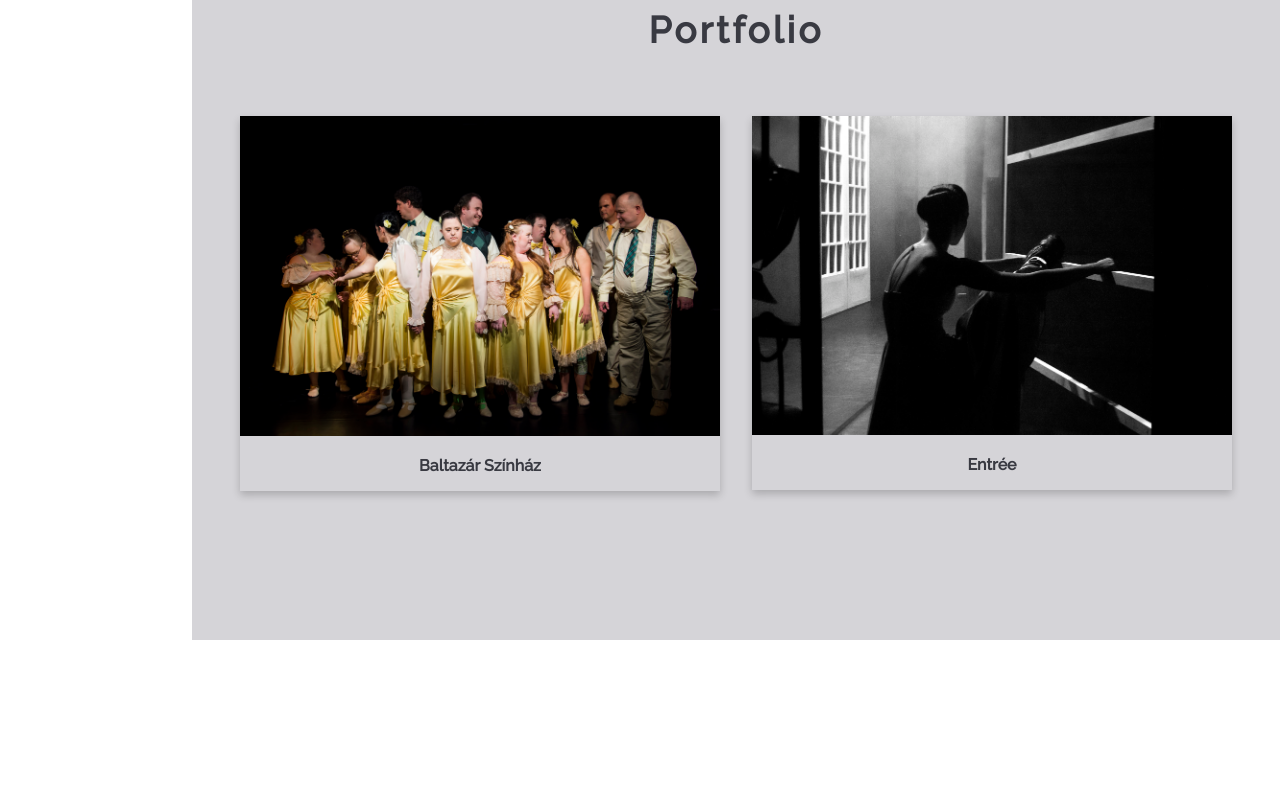
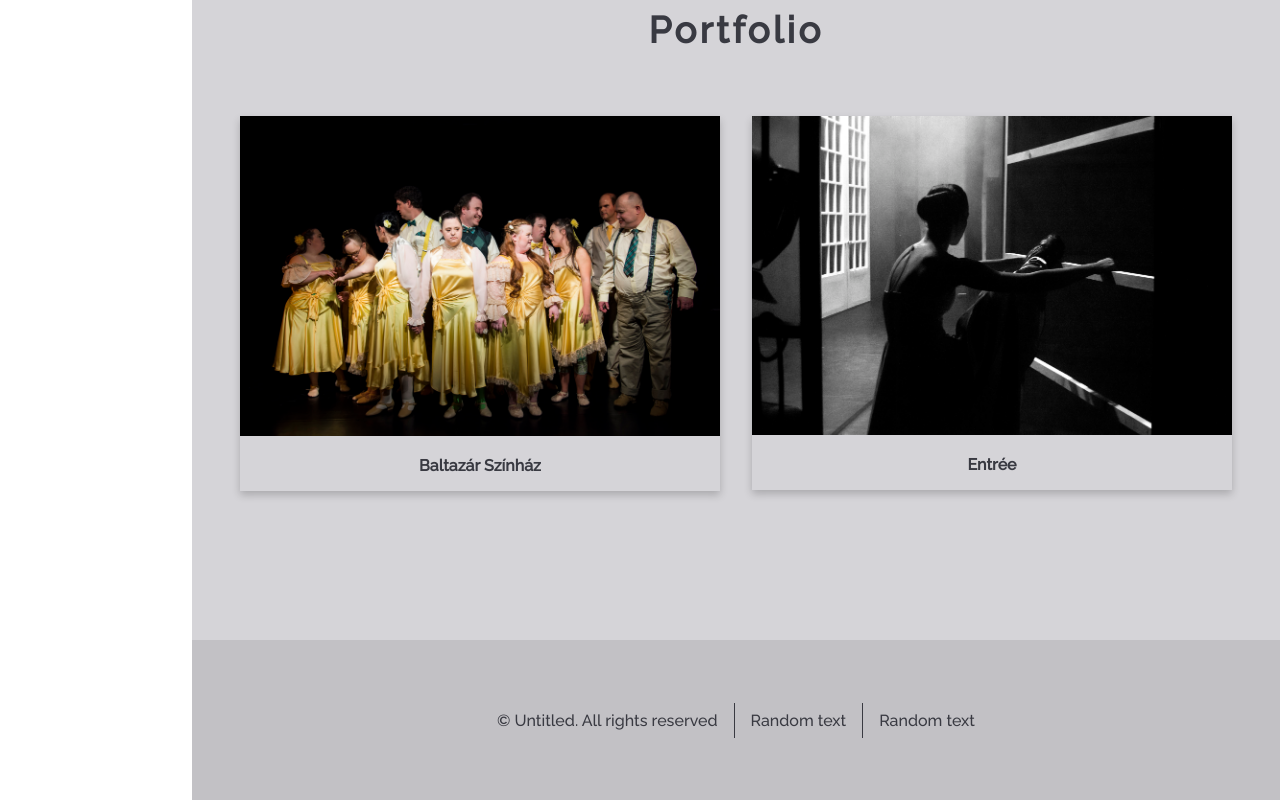
Before and after one commit to gaKoltai/photoPortfolio, a React (Create React App) app: page / in a window 1280 px wide. Shown: the part 844-1644 px from the top of the page. Before the commit the page ends 1484 px from the top, so only its background shows below. Built offline with nearby package versions, Linux system fonts and the light colour scheme.

Commit message:
Added site footer with placeholder text

```diff
--- a/src/App.tsx
+++ b/src/App.tsx
@@ -6,6 +6,7 @@ import ProjectPage from "./components/portfolio/ProjectPage";
 import SlideNumberContextProvider from "./components/context-providers/SlideNumberContextProvider";
 import ViewerStatusProvider from "./components/context-providers/ViewerStatusProvider";
 import NavigationContextProvider from "./components/context-providers/NavigationContextProvider";
+import Footer from "./components/footer/Footer";
 
 function App() {
     return (
@@ -25,6 +26,7 @@ function App() {
                     </ViewerStatusProvider>
                 </Switch>
             </NavigationContextProvider>
+            <Footer />
         </Router>
     );
 }
--- /dev/null
+++ b/src/components/footer/Footer.tsx
@@ -0,0 +1,37 @@
+import React from "react";
+import styled from "styled-components";
+import FooterItem from "./FooterItem";
+
+const StyledFooter = styled.div`
+    background-color: #c2c1c5;
+    width: 85%;
+    height: 20vh;
+    display: flex;
+    align-items: center;
+    justify-content: center;
+    flex-direction: row;
+    color: #393a42;
+    margin-left: 15%;
+    &.ul {
+        display: flex;
+        justify-content: space-between;
+        align-items: center;
+        flex-direction: row;
+    }
+`;
+
+interface Props {}
+
+const Footer = (props: Props) => {
+    return (
+        <StyledFooter>
+            <ul>
+                <FooterItem first>© Untitled. All rights reserved</FooterItem>
+                <FooterItem>Random text</FooterItem>
+                <FooterItem>Random text</FooterItem>
+            </ul>
+        </StyledFooter>
+    );
+};
+
+export default Footer;
--- /dev/null
+++ b/src/components/footer/FooterItem.tsx
@@ -0,0 +1,25 @@
+import React from "react";
+import styled from "styled-components";
+
+interface StyleProps {
+    first?: boolean;
+}
+
+const StyledFooterItem = styled.li`
+    padding: 0.5rem 1rem 0.5rem 1rem;
+    border-left: ${(props: StyleProps) => (props.first ? "" : "0.001rem solid #393a42")};
+    text-decoration: none;
+    list-style: none;
+    float: left;
+`;
+
+interface Props {
+    children: string;
+    first?: boolean;
+}
+
+const FooterItem = (props: Props) => {
+    return <StyledFooterItem first={props.first}>{props.children}</StyledFooterItem>;
+};
+
+export default FooterItem;
--- a/src/components/main-site/LandingPage.tsx
+++ b/src/components/main-site/LandingPage.tsx
@@ -31,7 +31,7 @@ const LandingPage = () => {
 
     useEffect(() => {
         scroller.scrollTo(link, {
-            duration: 800,
+            duration: 400,
             delay: 0,
             smooth: "easeInOutQuart"
         });
```
